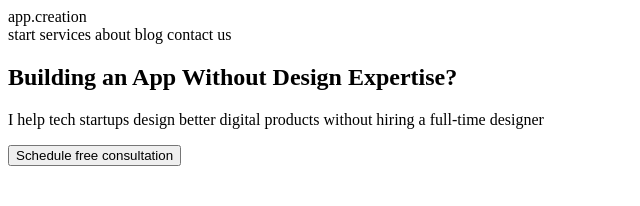
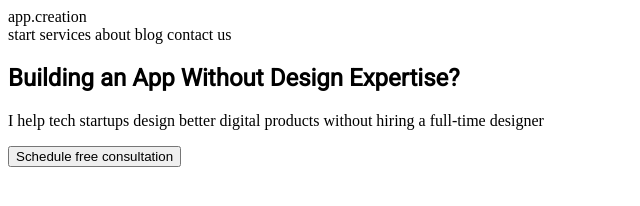
Before and after one commit to WebHeroSchool/mado.html-css, a plain HTML site: page index.html in a window 1280 px wide. Shown: the whole page, without its empty margins (0-640 px from the left). Drawn offline with Linux system fonts and the light colour scheme.

Commit message:
Lesson 3

```diff
--- a/index.html
+++ b/index.html
@@ -2,7 +2,10 @@
 <html>
 <head>
  <meta charset="utf 8">
- <title>My first web</title>
+ <meta name="viewport" content="width=device-width, initial-scale=1">
+ <title>My first site</title>
+ <link rel="stylesheet" href="https://fonts.googleapis.com/css?family=Roboto">
+ <link rel="stylesheet" href="style.css">
 </head>
 <body>
  <header>
@@ -17,7 +20,7 @@
  </header>
  <section>
    <main>
-     <h1>Building an App Without Design Expertise?</h1>
+     <h1 class="title">Building an App Without Design Expertise?</h1>
      <p>I help tech startups design better digital products
        without
        hiring a full-time designer</p>
--- /dev/null
+++ b/style.css
@@ -0,0 +1,3 @@
+.title{
+  font-family: Roboto;
+}
```
